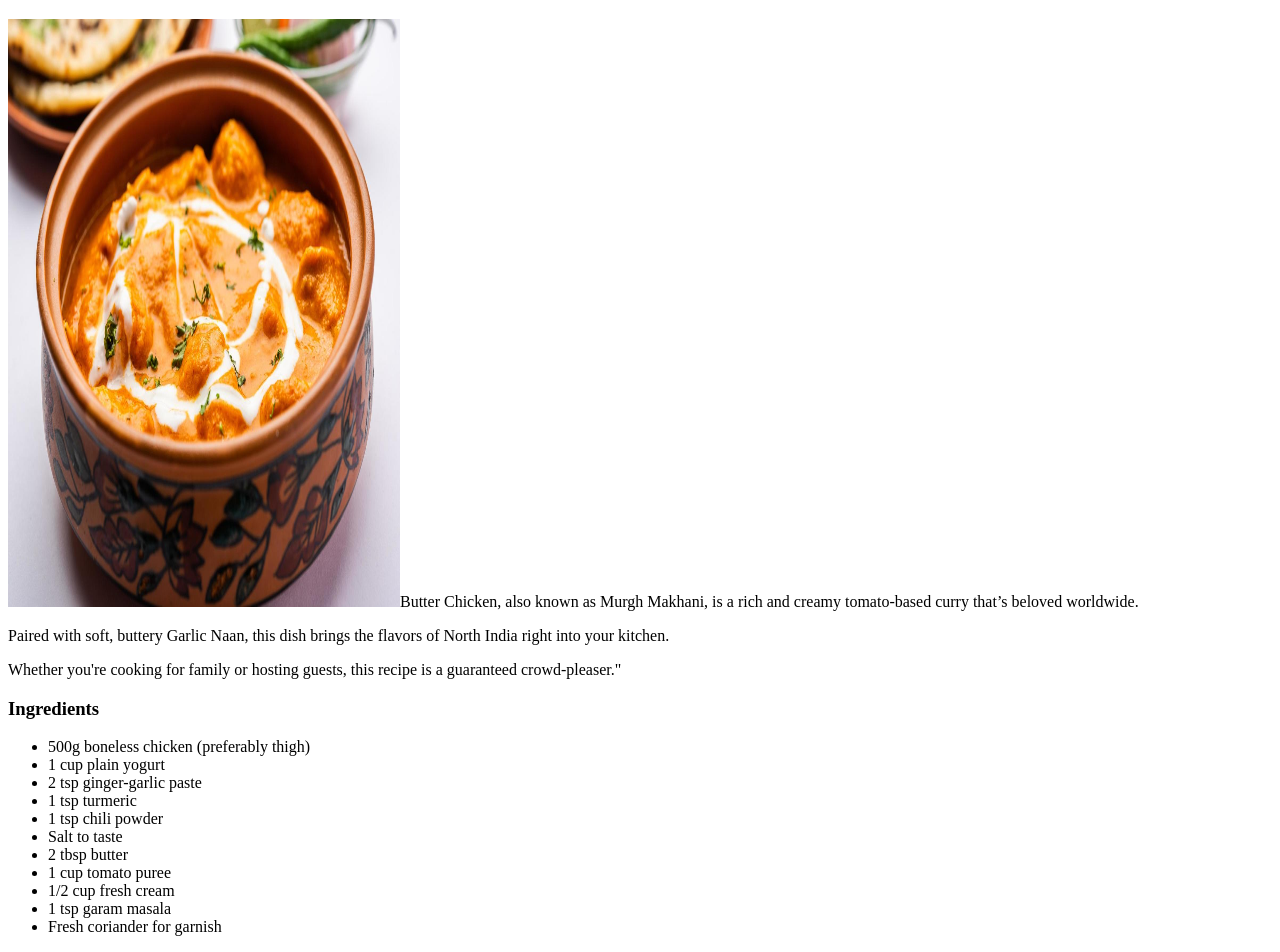
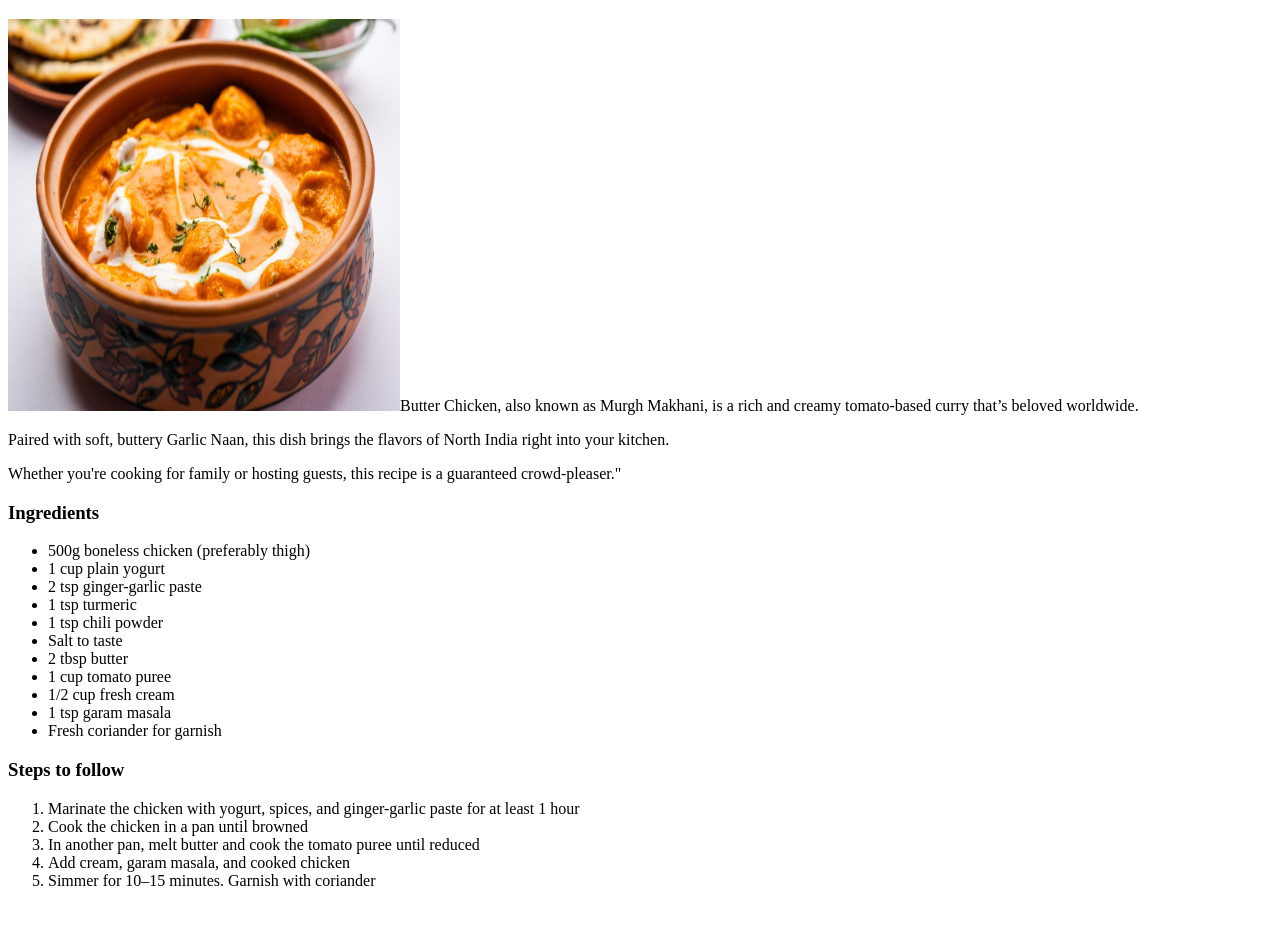
Before and after one commit to vizzz40/odin-recipes, a plain HTML site: page recipes/butter chicken.html in a window 1280 px wide. Shown: the part 87-1039 px from the top of the page. After the commit the page ends 993 px from the top, so only its background shows below. Drawn offline with Linux system fonts and the light colour scheme.

Commit message:
Added more code to HTML, starting with a new recipe

```diff
--- a/recipes/butter chicken.html
+++ b/recipes/butter chicken.html
@@ -2,12 +2,12 @@
 <html>
 <head>
     <meta charset="UTF-8" />
-    <title>Butter Chicken Recipe</title>
+    <title>Butter Chicken</title>
 </head>
 <body>
     <a href="../index.html">Home</a>
     <h1>Butter Chicken</h1>
-    <img src="../images/butterchicken.jpg" alt="Pictorial representation of the delicious Butter Chicken" height="588" width="392"
+    <img src="../images/butterchicken.jpg" alt="Pictorial representation of the delicious Butter Chicken" height="392" width="392"
     <p>Butter Chicken, also known as Murgh Makhani, is a rich and creamy tomato-based curry that’s beloved worldwide.</p>
     <p>Paired with soft, buttery Garlic Naan, this dish brings the flavors of North India right into your kitchen.</p>
     <p>Whether you're cooking for family or hosting guests, this recipe is a guaranteed crowd-pleaser."</p>
@@ -25,5 +25,13 @@
         <li>1 tsp garam masala</li>
         <li>Fresh coriander for garnish</li>
     </ul>
+    <h3>Steps to follow</h3>
+    <ol>
+<li>Marinate the chicken with yogurt, spices, and ginger-garlic paste for at least 1 hour</li>
+<li>Cook the chicken in a pan until browned</li>
+<li>In another pan, melt butter and cook the tomato puree until reduced</li>
+<li>Add cream, garam masala, and cooked chicken</li>
+<li>Simmer for 10–15 minutes. Garnish with coriander</li>
+    </ol>
 </body>
 </html>
```
Also changed, not shown: index.html (+1 -1 lines), images/garlic naan.jpg (added), images/mango lassi.jpg (added), 1 other file.
